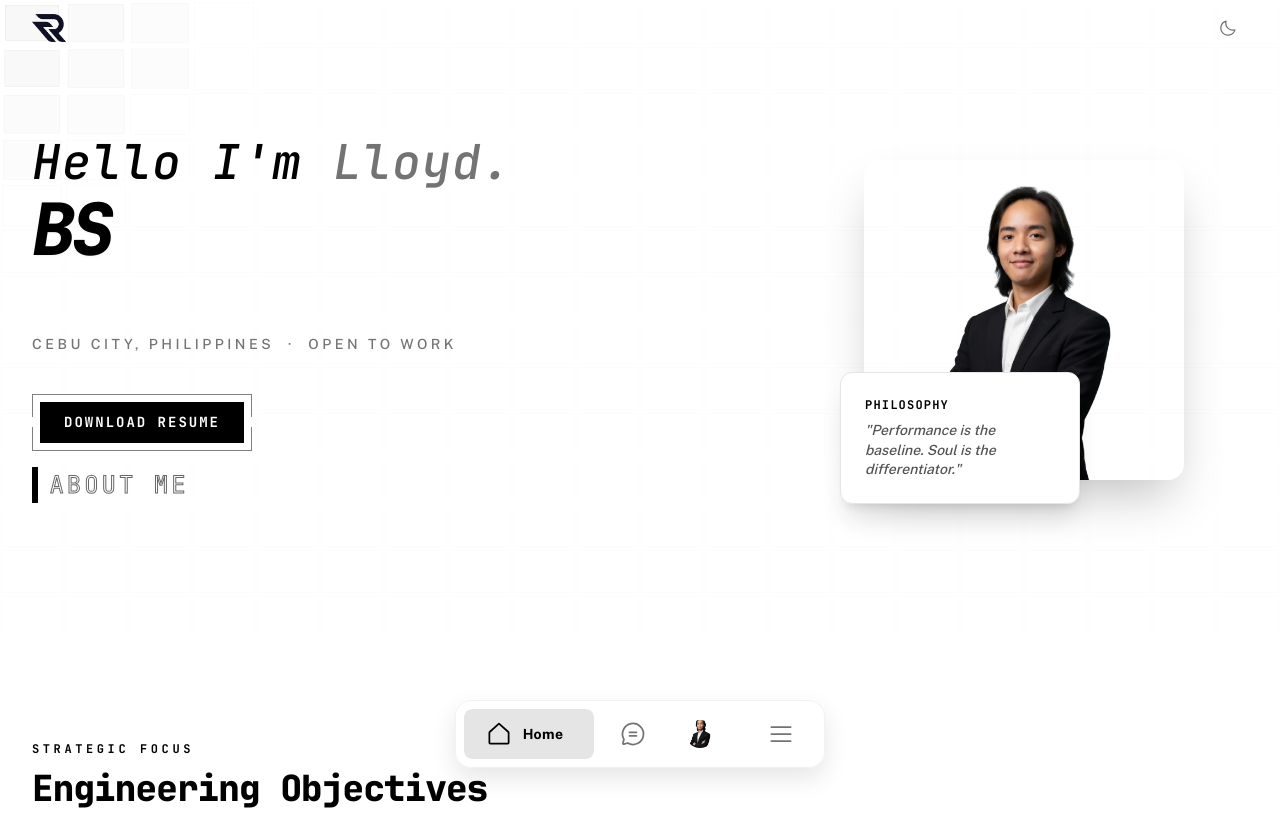
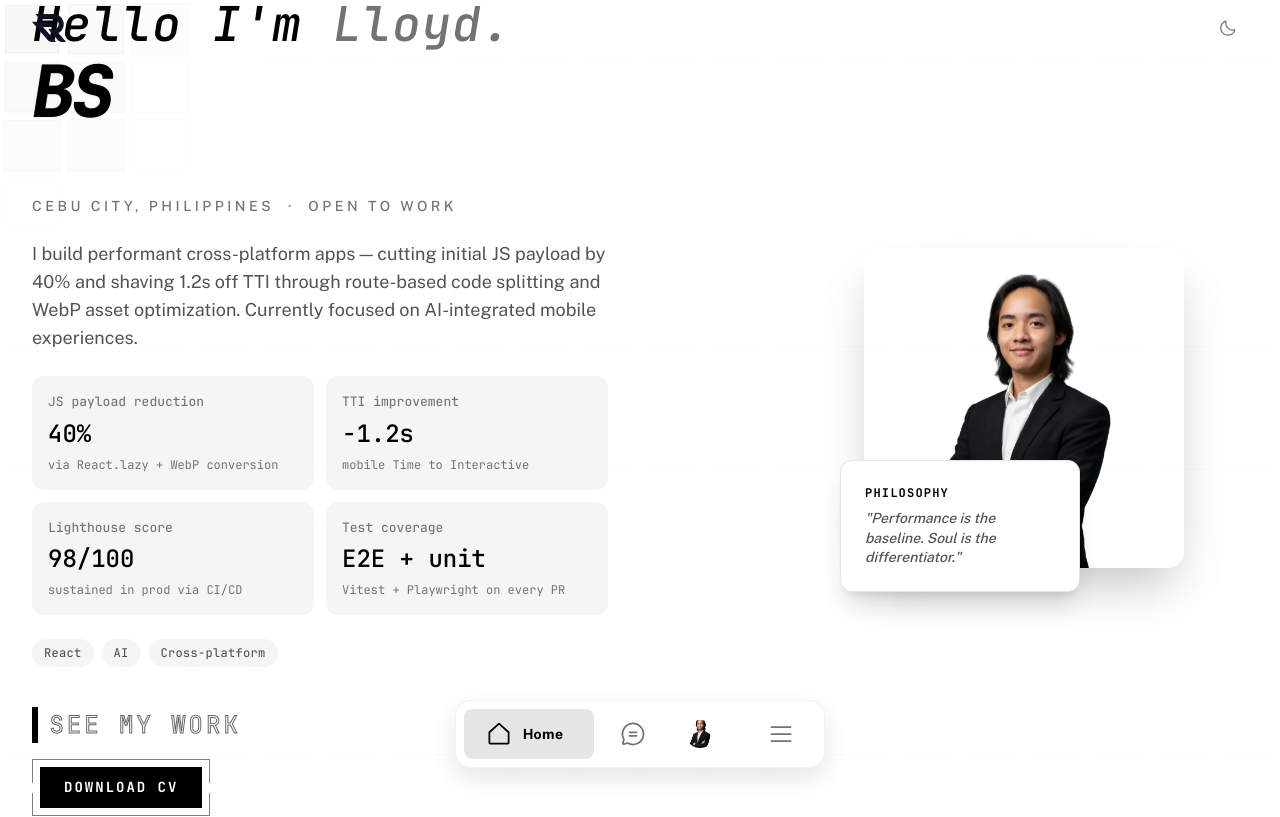
Before and after one commit to Rozuuuuu/rozu-portfolio, a React (Vite) app: page / in a window 1280 px wide. Shown: the top 817 px of the page. Built offline with nearby package versions, Linux system fonts and the light colour scheme.

Commit message:
Changes in the Home Page

```diff
--- a/src/components/Hero.jsx
+++ b/src/components/Hero.jsx
@@ -178,6 +178,16 @@ const itemVariants = {
     }
 };
 
+/**
+ * Hero section — lloydrosales.com
+ *
+ * Value proposition: replaces generic bio with a quantified
+ * impact statement drawn from the STARR performance doc.
+ *
+ * Metric cards: replaces tech-stack list with 4 outcome metrics
+ * (payload, TTI, Lighthouse, test coverage). Numbers come from
+ * documented STARR results — update them if new benchmarks are run.
+ */
 const Hero = ({ revealed }) => {
     const navigate = useNavigate();
 
@@ -195,6 +205,29 @@ const Hero = ({ revealed }) => {
     const highlightedText = displayText.substring(highlightIndex);
 
     const isTypingHighlight = displayText.length >= highlightIndex && highlightIndex !== fullText.length;
+
+    const metrics = [
+        {
+            label: "JS payload reduction",
+            value: "40%",
+            context: "via React.lazy + WebP conversion"
+        },
+        {
+            label: "TTI improvement",
+            value: "−1.2s",
+            context: "mobile Time to Interactive"
+        },
+        {
+            label: "Lighthouse score",
+            value: "98/100",
+            context: "sustained in prod via CI/CD"
+        },
+        {
+            label: "Test coverage",
+            value: "E2E + unit",
+            context: "Vitest + Playwright on every PR"
+        }
+    ];
 
     return (
         <PageTransition>
@@ -260,8 +293,53 @@ const Hero = ({ revealed }) => {
                             Cebu City, Philippines &nbsp;·&nbsp; Open to Work
                         </p>
 
+                        {/* Value Proposition */}
+                        <p className="text-base sm:text-lg text-neutral-600 dark:text-neutral-300 max-w-xl leading-relaxed font-body">
+                            I build performant cross-platform apps — cutting initial JS payload by 40% and shaving 1.2s off TTI through route-based code splitting and WebP asset optimization. Currently focused on AI-integrated mobile experiences.
+                        </p>
+
+                        {/* Metric Cards Grid */}
+                        <div className="grid grid-cols-1 sm:grid-cols-2 gap-3 w-full max-w-xl">
+                            {metrics.map((metric, idx) => (
+                                <div
+                                    key={idx}
+                                    className="bg-neutral-100 dark:bg-neutral-800 rounded-xl p-4 text-left flex flex-col justify-between transition-colors duration-300"
+                                >
+                                    <span className="text-[13px] text-neutral-500 dark:text-neutral-400 font-medium">
+                                        {metric.label}
+                                    </span>
+                                    <span className="text-[24px] font-semibold text-black dark:text-white my-1">
+                                        {metric.value}
+                                    </span>
+                                    <span className="text-[12px] text-neutral-500 dark:text-neutral-400">
+                                        {metric.context}
+                                    </span>
+                                </div>
+                            ))}
+                        </div>
+
+                        {/* Strategic Focus Tags */}
+                        <div className="flex flex-wrap gap-2 justify-center lg:justify-start">
+                            {['React', 'AI', 'Cross-platform'].map((tag) => (
+                                <span
+                                    key={tag}
+                                    className="px-3 py-1.5 bg-neutral-100 dark:bg-neutral-800 text-neutral-600 dark:text-neutral-300 text-xs font-medium rounded-full tracking-wide transition-colors duration-300"
+                                >
+                                    {tag}
+                                </span>
+                            ))}
+                        </div>
+
                         {/* CTA Buttons */}
                         <div className="flex flex-col gap-4 justify-center lg:justify-start pt-4 items-center lg:items-start">
+                            <button
+                                className="about-btn"
+                                data-text="See my work"
+                                onClick={() => navigate('/projects')}
+                            >
+                                <span className="actual-text">&nbsp;See my work&nbsp;</span>
+                                <span aria-hidden="true" className="hover-text">&nbsp;See my work&nbsp;</span>
+                            </button>
                             <button
                                 className="dl-btn"
                                 onClick={() => {
@@ -273,16 +351,8 @@ const Hero = ({ revealed }) => {
                             >
                                 <span className="dl-btn_lg">
                                     <span className="dl-btn_sl" />
-                                    <span className="dl-btn_text">Download Resume</span>
+                                    <span className="dl-btn_text">Download CV</span>
                                 </span>
-                            </button>
-                            <button
-                                className="about-btn"
-                                data-text="About Me"
-                                onClick={() => navigate('/about')}
-                            >
-                                <span className="actual-text">&nbsp;About Me&nbsp;</span>
-                                <span aria-hidden="true" className="hover-text">&nbsp;About Me&nbsp;</span>
                             </button>
                         </div>
                     </motion.div>
```
